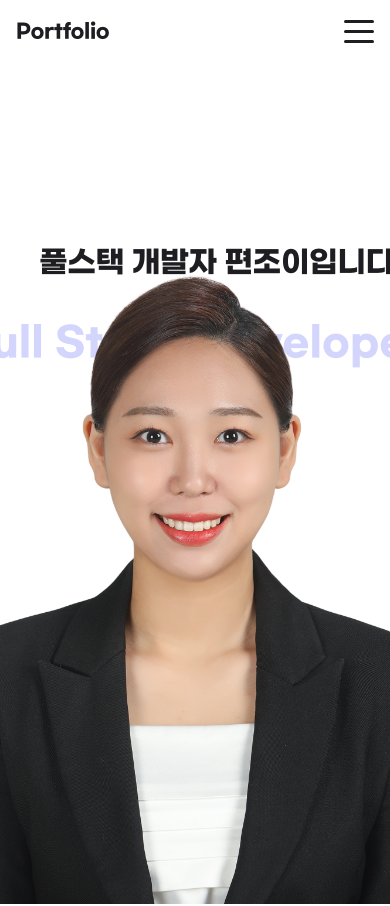
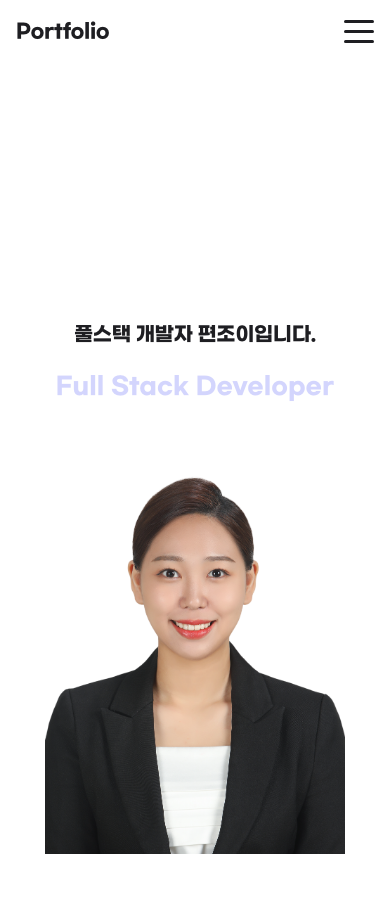
Before and after one commit to pyeonjoy/portfolio, a React (Create React App) app: page / in a window 390 px wide. Shown: the top 906 px of the page. Built offline with nearby package versions, Linux system fonts and the light colour scheme; no server answers.

Commit message:
Update CSS styles for Hero, About, Modal and ProjectInfo components

```diff
--- a/src/styles/common/Modal.css
+++ b/src/styles/common/Modal.css
@@ -139,7 +139,7 @@
 
 /* Project01 (CampYou) 색상 오버라이드 */
 .portfolioItemContent--campyou {
-  --color-primary: var(--color-campyou-dark);
+  --color-primary: var(--color-noovie-primary);
   --color-primary-light: var(--color-campyou-light);
 }
 
@@ -162,7 +162,8 @@
   padding: 1rem;
 }
 
-.portfolioItemContent--campyou .portfolioSitemapModalContent::-webkit-scrollbar {
+.portfolioItemContent--campyou
+  .portfolioSitemapModalContent::-webkit-scrollbar {
   display: none;
 }
 
--- a/src/styles/home/About.css
+++ b/src/styles/home/About.css
@@ -168,7 +168,7 @@
 }
 @media (max-width: 768px) {
   .info {
-    padding: 0rem;
+    padding: 0rem !important;
   }
   .infoValue {
     font-size: 13px;
--- a/src/styles/home/Hero.css
+++ b/src/styles/home/Hero.css
@@ -42,7 +42,7 @@
     width: 100%;
     max-width: 100%;
     font-size: 2.5em;
-    transform: translate(-50%, -400%);
+    transform: translate(-50%, -600%);
   }
 }
 
@@ -82,10 +82,26 @@
     width: 80vw;
     max-width: 80vw;
     font-size: 30px;
-    transform: translate(-50%, -750%);
+    transform: translate(-50%, -1000%);
   }
 }
 
 .app--dark .hero .heroTitle {
   color: white;
 }
+@media (max-width: 480px) {
+  .hero .heroTitle {
+    font-size: 20px;
+    transform: translate(-50%, -800%);
+  }
+  .hero .heroBackground {
+    font-size: 1.5em;
+    transform: translate(-50%, -450%);
+  }
+  .heroImage {
+    max-width: 300px;
+    object-fit: cover;
+    position: absolute;
+    bottom: 50px;
+  }
+}
--- a/src/styles/projectItem/ProjectInfo.css
+++ b/src/styles/projectItem/ProjectInfo.css
@@ -111,7 +111,7 @@
 
 /* Project01 (CampYou) 색상 오버라이드 */
 .portfolioItemContent--campyou {
-  --color-primary: var(--color-campyou-dark);
+  --color-primary: var(--color-noovie-primary);
   --color-primary-light: var(--color-campyou-light);
 }
 
```
